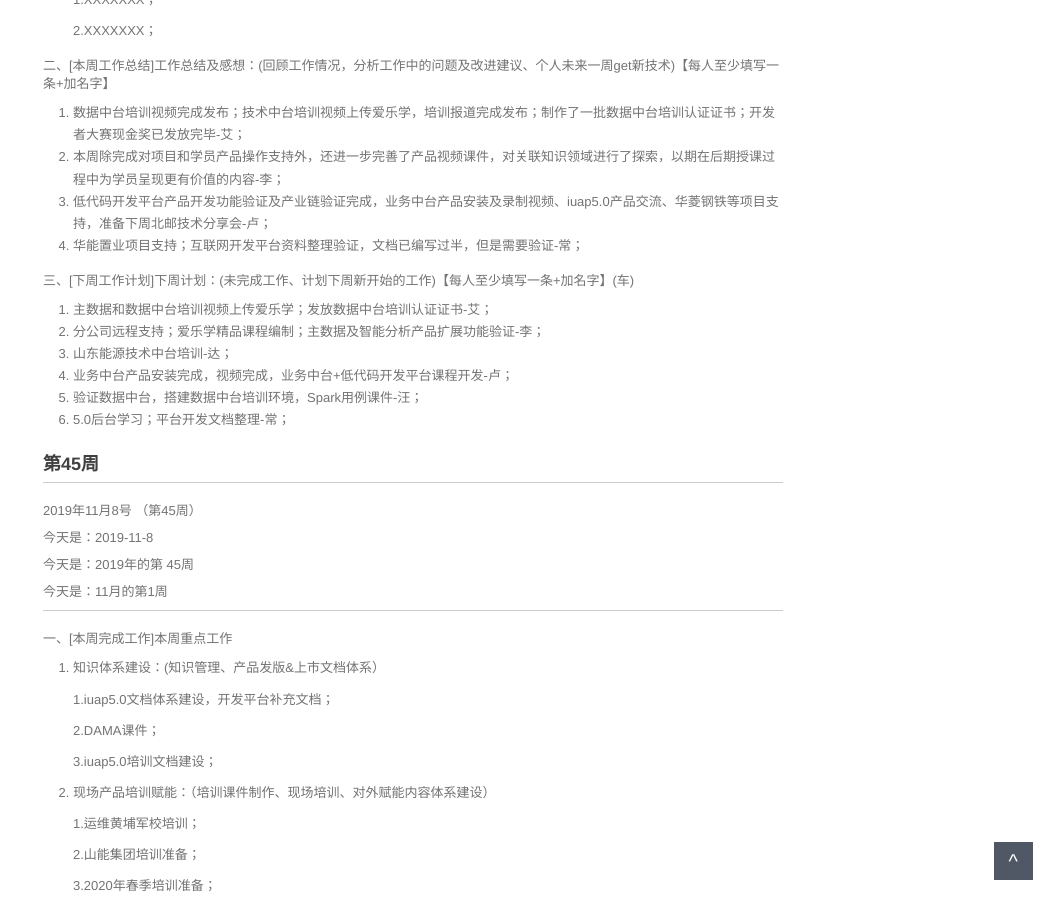
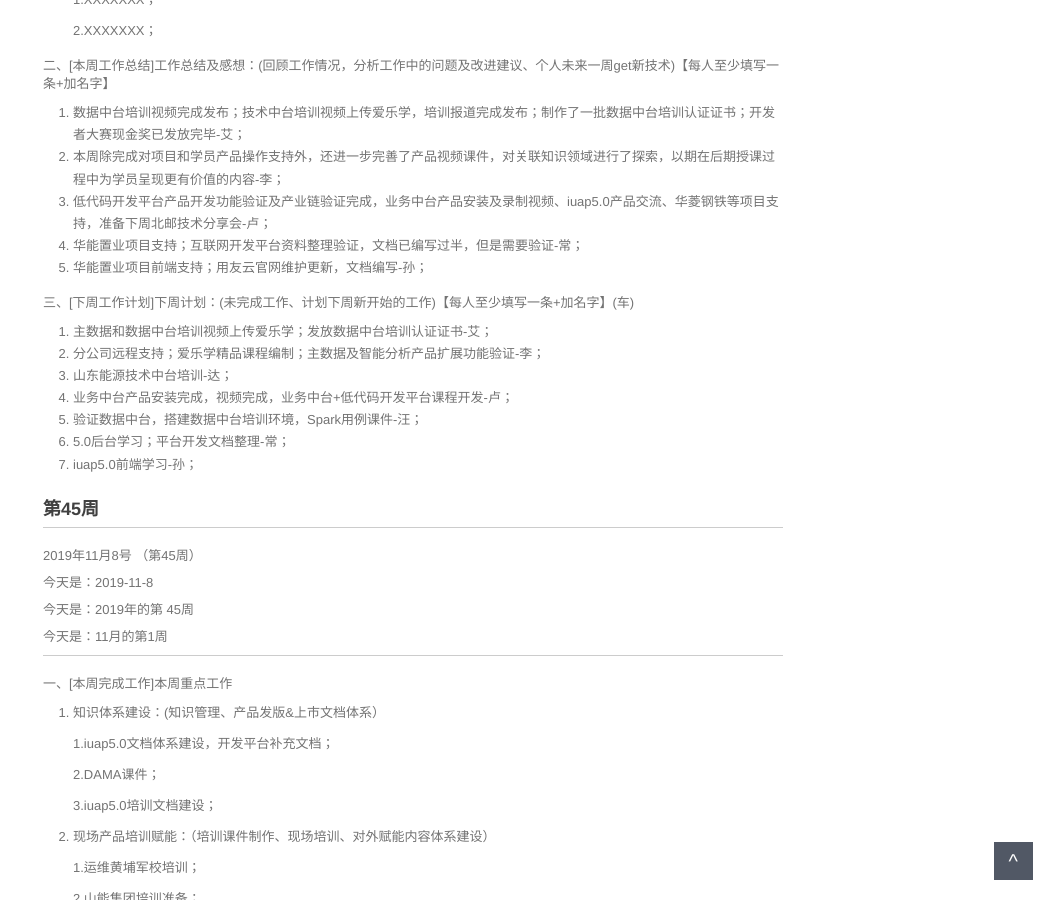
Before and after one commit to walllFlower/blog, a Jekyll site: the page built from _posts/2018-07-17-day_report_cxz.md, in a window 1280 px wide and 900 px high, scrolled down 1200 px. Shown: the whole window, without its empty margins (227-1280 px from the left). Built offline with Jekyll 4.4.1, drawn with Linux system fonts in a browser that asks for light colours; comment, search, counter and statistics services are not loaded.

Commit message:
Update 2018-07-17-day_report_cxz.md

```diff
--- a/_posts/2018-07-17-day_report_cxz.md
+++ b/_posts/2018-07-17-day_report_cxz.md
@@ -78,6 +78,7 @@ categories: 技术运营工作周报
 2. 本周除完成对项目和学员产品操作支持外，还进一步完善了产品视频课件，对关联知识领域进行了探索，以期在后期授课过程中为学员呈现更有价值的内容-李；
 3. 低代码开发平台产品开发功能验证及产业链验证完成，业务中台产品安装及录制视频、iuap5.0产品交流、华菱钢铁等项目支持，准备下周北邮技术分享会-卢；
 4. 华能置业项目支持；互联网开发平台资料整理验证，文档已编写过半，但是需要验证-常；
+5. 华能置业项目前端支持；用友云官网维护更新，文档编写-孙；
 
 三、[下周工作计划]下周计划：(未完成工作、计划下周新开始的工作)【每人至少填写一条+加名字】(车)
 
@@ -87,7 +88,7 @@ categories: 技术运营工作周报
 4. 业务中台产品安装完成，视频完成，业务中台+低代码开发平台课程开发-卢；
 5. 验证数据中台，搭建数据中台培训环境，Spark用例课件-汪；
 6. 5.0后台学习；平台开发文档整理-常；
-
+7. iuap5.0前端学习-孙；
 
 
 ###  第45周
```
